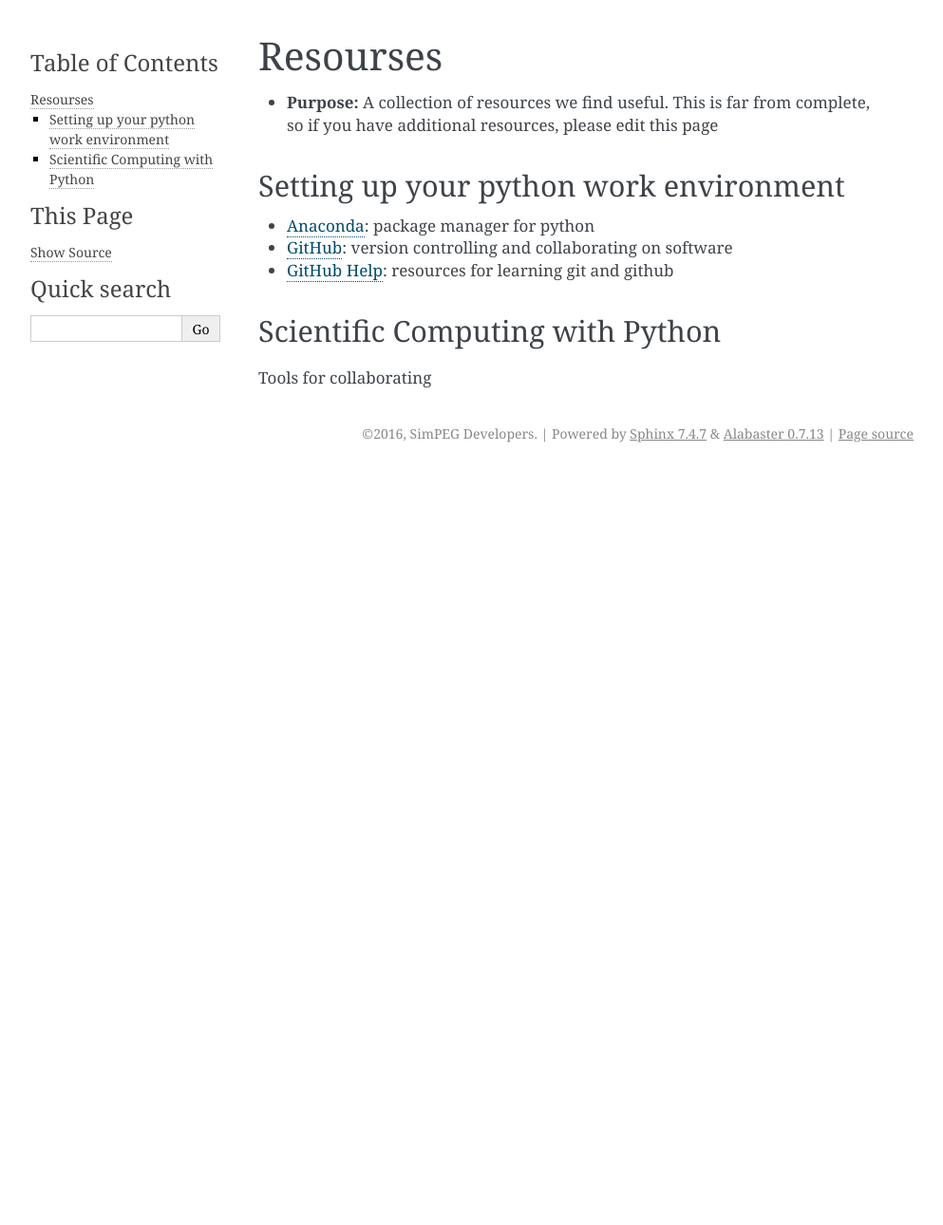
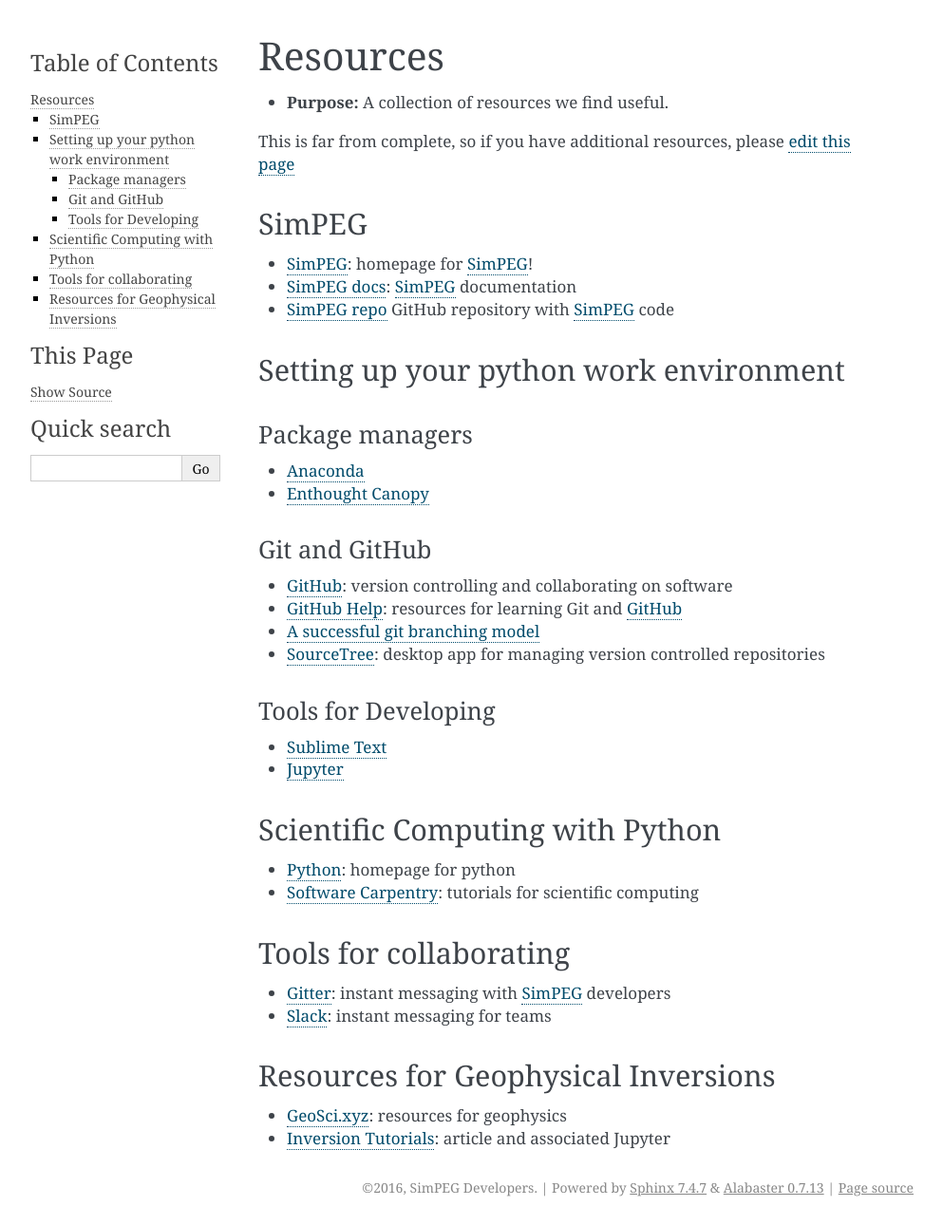
Before and after one commit to geoscixyz/computation, a Sphinx documentation site: the page built from docs/content/resources.rst, in a window 1280 px wide. Shown: the whole page at 95% size, without its empty margins (148-1141 px from the left). Built offline with Sphinx 7.4.7, drawn with Linux system fonts in a browser that asks for light colours; before the commit the page ends 900 px from its top, so only the background shows below that.

Commit message:
more resources

```diff
--- a/docs/content/resources.rst
+++ b/docs/content/resources.rst
@@ -1,26 +1,64 @@
 .. _resources:
 
-Resourses
+Resources
 =========
 
-- **Purpose:** A collection of resources we find useful. This is far from
-  complete, so if you have additional resources, please edit this page
+- **Purpose:** A collection of resources we find useful.
+
+This is far from complete, so if you have additional resources, please `edit this page <https://github.com/simpeg/tutorials/blob/master/docs/content/resources.rst>`_
+
+SimPEG
+------
+
+- SimPEG_: homepage for SimPEG_!
+- `SimPEG docs <http://docs.simpeg.xyz>`_: SimPEG_ documentation
+- `SimPEG repo <http://github.com/simpeg/simpeg>`_ GitHub repository with SimPEG_ code
 
 
 Setting up your python work environment
 ---------------------------------------
 
-- `Anaconda <https://www.continuum.io/downloads/>`_: package manager for python
-- `GitHub <https://github.com>`_: version controlling and collaborating on software
-- `GitHub Help <https://help.github.com/articles/good-resources-for-learning-git-and-github/>`_: resources for learning git and github
+Package managers
+****************
+
+- `Anaconda <https://www.continuum.io/downloads/>`_
+- `Enthought Canopy <https://www.enthought.com/products/canopy/>`_
+
+Git and GitHub
+**************
+
+- GitHub_: version controlling and collaborating on software
+- `GitHub Help <https://help.github.com/articles/good-resources-for-learning-git-and-github/>`_: resources for learning Git and GitHub_
+- `A successful git branching model <http://nvie.com/posts/a-successful-git-branching-model/>`_
+- `SourceTree <https://www.sourcetreeapp.com/>`_: desktop app for managing version controlled repositories
+
+.. _GitHub: https://github.com
+
+Tools for Developing
+********************
+
+- `Sublime Text <https://www.sublimetext.com/3>`_
+- `Jupyter <http://jupyter.org/>`_
+
+
 
 Scientific Computing with Python
 --------------------------------
 
-.. - `Software Carpentry`_
+- `Python <https://www.python.org/>`_: homepage for python
+- `Software Carpentry <http://software-carpentry.org/>`_: tutorials for scientific computing
 
-.. .. _Software Carpentry:
-
-.. _Python: https://www.python.org/
 
 Tools for collaborating
+-----------------------
+
+- `Gitter <https://gitter.im/simpeg/simpeg>`_: instant messaging with SimPEG_ developers
+- `Slack <https://slack.com/>`_: instant messaging for teams
+
+Resources for Geophysical Inversions
+------------------------------------
+
+- `GeoSci.xyz <http://geosci.xyz>`_: resources for geophysics
+- `Inversion Tutorials <http://simpeg.xyz/journal/peak_into_the_black_box>`_: article and associated Jupyter
+
+.. _SimPEG: http://simpeg.xyz
```
Also changed, not shown: docs/index.rst (+3 -4 lines).
